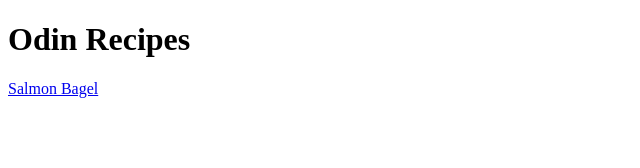
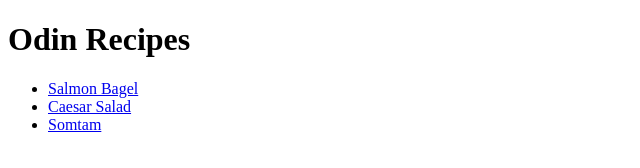
Before and after one commit to postscrippt/odin-recipes, a plain HTML site: page index.html in a window 1280 px wide. Shown: the whole page, without its empty margins (0-640 px from the left). Drawn offline with Linux system fonts and the light colour scheme.

Commit message:
Created Caesar Salad recipe and Somtam recipe
More variety of recipes to choose from

```diff
--- a/index.html
+++ b/index.html
@@ -7,6 +7,11 @@
 </head>
 <body>
     <h1>Odin Recipes</h1>
-    <a href="../odin-recipes/recipes/salmonbagel.html">Salmon Bagel</a>
+    <ul>
+        <li><a href="../odin-recipes/recipes/salmonbagel.html">Salmon Bagel</a></li>
+        <li><a href="../odin-recipes/recipes/caesarsalad.html">Caesar Salad</a></li>
+        <li><a href="../odin-recipes/recipes/somtam.html">Somtam</a></li>
+    </ul>
+
 </body>
 </html>
```
Also changed, not shown: recipes/caesarsalad.html (added), recipes/somtam.html (added).
